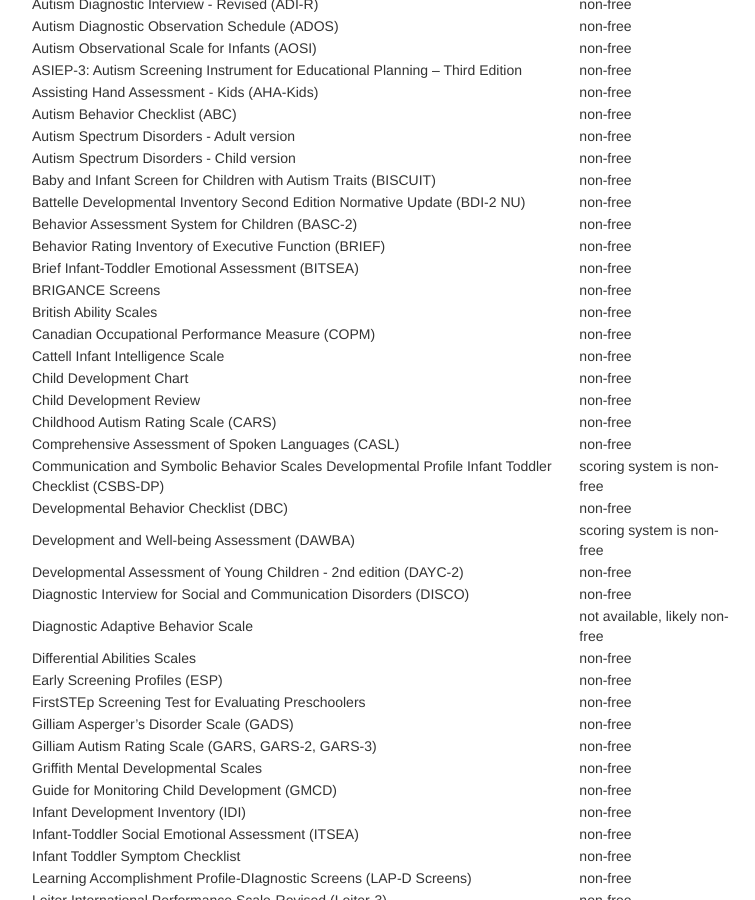
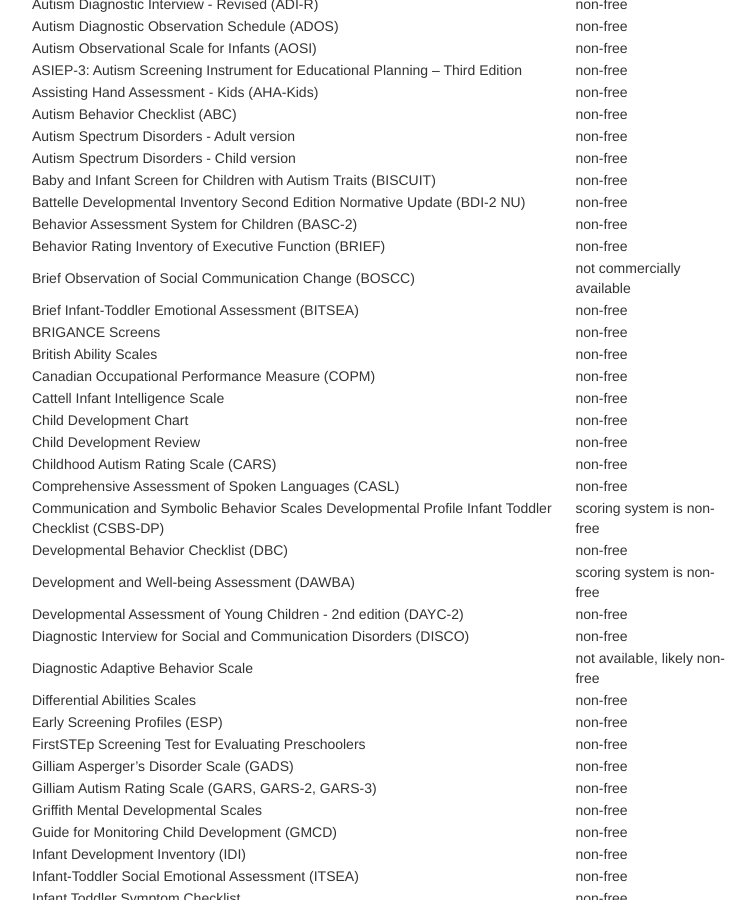
Before and after one commit to mjmaenner/disabilitymeasures, a Jekyll site: the page built from pages/donotqualify.md, in a window 1280 px wide and 900 px high, scrolled down 465 px. Shown: the whole window, without its empty margins (259-1014 px from the left). Built offline with Jekyll 4.4.1, drawn with Linux system fonts in a browser that asks for light colours.

Commit message:
added boscc

```diff
--- a/pages/donotqualify.md
+++ b/pages/donotqualify.md
@@ -38,6 +38,7 @@ Baby and Infant Screen for Children with Autism Traits (BISCUIT) | non-free
 Battelle Developmental Inventory Second Edition Normative Update (BDI-2 NU)| non-free
 Behavior Assessment System for Children (BASC-2) | non-free
 Behavior Rating Inventory of Executive Function (BRIEF) | non-free
+Brief Observation of Social Communication Change (BOSCC) | not commercially available
 Brief Infant-Toddler Emotional Assessment (BITSEA) | non-free
 BRIGANCE Screens | non-free
 British Ability Scales | non-free
```
